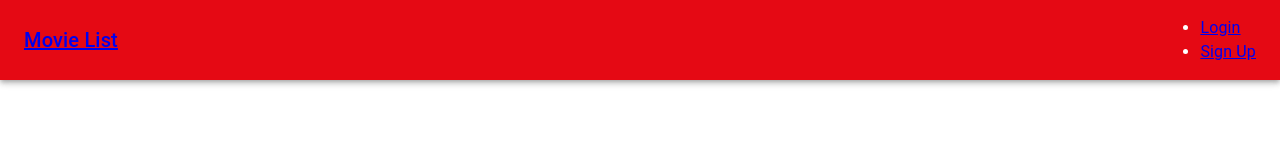
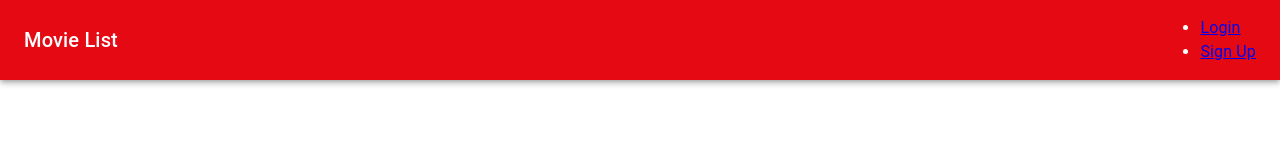
Before and after one commit to JankMajesty/movie-matcher, a React (Create React App) app: page / in a window 1280 px wide. Shown: the top 149 px of the page. Built offline with nearby package versions, Linux system fonts and the light colour scheme.

Commit message:
editing navigation

```diff
--- a/src/components/Navigation.js
+++ b/src/components/Navigation.js
@@ -26,7 +26,7 @@ const Navigation = () => {
         <AppBar position="relative" style={{ background: '#E50914' }}>
             <Toolbar>
                 <Typography variant="h6" style={{ flexGrow: "1" }}>
-                <Link to="/search"> Movie List </Link>
+                Movie List
                 </Typography>
                 <ul className="nav-list">
                     <li className="nav-list-item">
```
